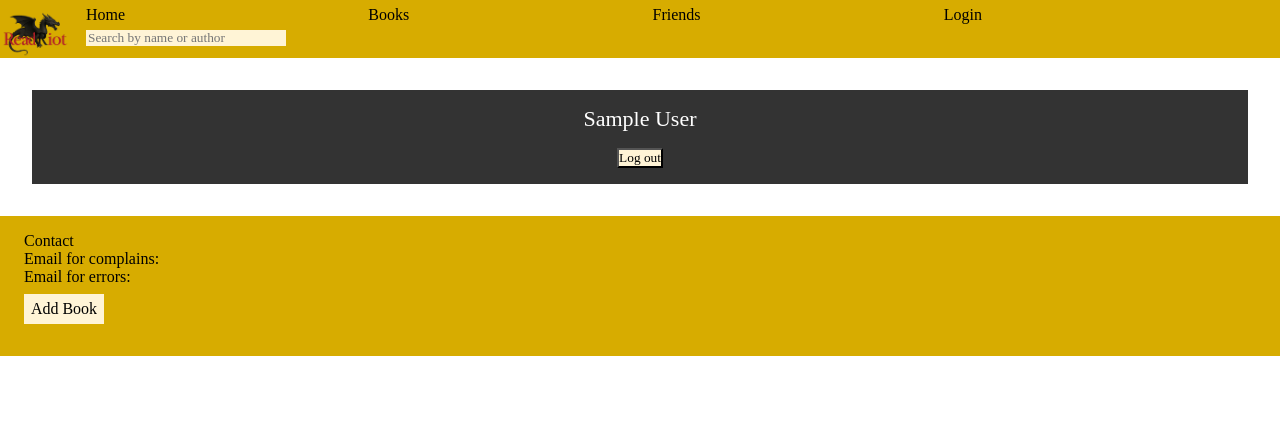
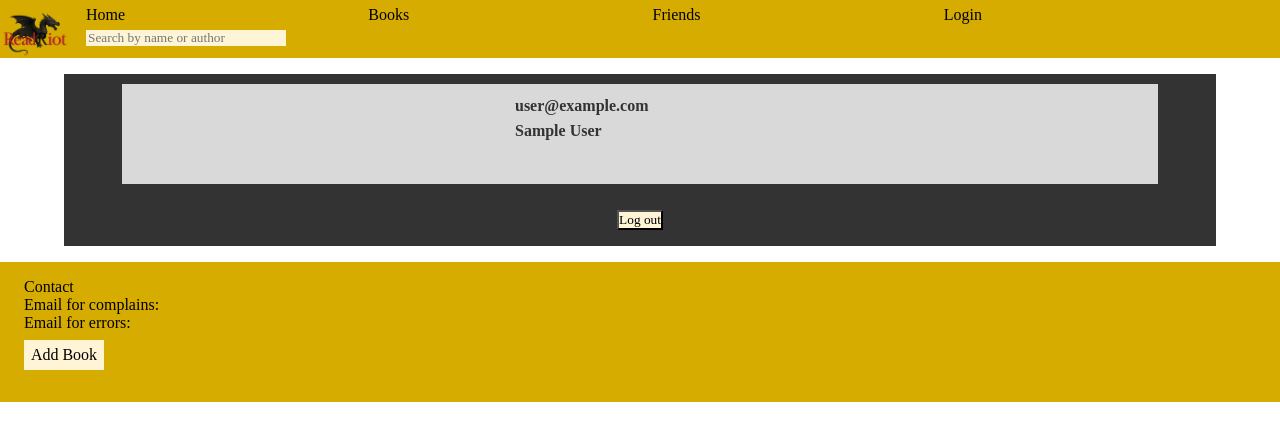
Before and after one commit to Ruveydabal/ReadRiot, a React (Vite) app: page /profile in a window 1280 px wide. Shown: the top 440 px of the page. Built offline with nearby package versions, Linux system fonts and the light colour scheme; no server answers; sample sign-in values are in the browser's storage; a web font is replaced by a local one.

Commit message:
Profile
Made it so that when you go to profile you see the name of the user and the mail of the user

```diff
--- a/src/css/Profile.scss
+++ b/src/css/Profile.scss
@@ -6,20 +6,53 @@
     font-family: "Playfaire Display", serif;
 }
 
+.homeBackgroundWhite{
+    height: 100%;
+    width: 100%;
+    display: flex;
+    flex-direction: row;
+    align-items: center;
+    justify-content: center;
+    margin-top: 1rem;
+    margin-bottom: 1rem;
+
     .backgroundprofile {
-    background-color: #333333;
+        height: 100%;
+        width: 90%;
         display: flex;
         flex-direction: column;
+        align-items: center;
         justify-content: center;
+        background-color: #333333;
+
+        .profileFeed{
+            background-color: #D9D9D9;
+            margin-top: 10px;
+            margin-bottom: 10px;
+            width: 90%;
+            height: 100px;
+            display: flex;
+            flex-direction: column;
             align-items: center;
-    margin: 2rem;
-    .profilename {
-        margin-top: 1rem;
-        color: #ffffff;
-        .welcometext {
-            font-size: 22px;
+            justify-content: center;
+            .profileTextBlock{
+                height: 25px;
+                width: 250px;
+                display: flex;
+                flex-direction: row;
+                justify-content: flex-start;
+
+                .profileText {
+                    color: #333333;
+                    font-weight:bold;
+                    font-size: medium;
                 }
             }
+        }
+
+
+
+
         .logout {
             margin-top: 1rem;
             margin-bottom: 1rem;
@@ -30,3 +63,4 @@
             align-items: center;
         }
     }
+}
--- a/src/pages/AddMessage.jsx
+++ b/src/pages/AddMessage.jsx
@@ -9,6 +9,7 @@ import { db } from "../Firebase.jsx";
 const AddMessage = () => {
     const messages = collection(db, "Messages");
     const navigate = useNavigate();
+
 
     //informatie
     const [getMessage, setMessage] = useState({
--- a/src/pages/ProfileDetails.jsx
+++ b/src/pages/ProfileDetails.jsx
@@ -37,12 +37,21 @@ const ProfileDetails = () => {
     return (
         <>
             <Nav />
+        <div className="homeBackgroundWhite">
+            <div className="backgroundprofile">
 
-            <div className="backgroundprofile">
                 {/* Laat de naam zien waarbij je mee bent ingelogd */}
                 {user && (
-                    <div className="profilename">
-                        <a className="welcometext">{user.displayName || user.email}</a>
+                    <div className="profileFeed">
+                        <div className="profileTextBlock">
+                            <a className="profileText">{user.email}</a>
+                        </div>
+                        <div className="profileTextBlock">
+                            <a className="profileText">{user.displayName}</a>
+                        </div>
+                        <div className="profileTextBlock">
+                            <a className="profileText">{user.biographie}</a>
+                        </div>
                     </div>
                 )}
                 {/* Button met logout zodat je kan uitloggen als je bent ingelogd */}
@@ -50,6 +59,7 @@ const ProfileDetails = () => {
                     Log out
                 </button>
             </div>
+        </div>
 
             <Footer />
         </>
```
Lines whose indentation alone changed are shown as unchanged.
